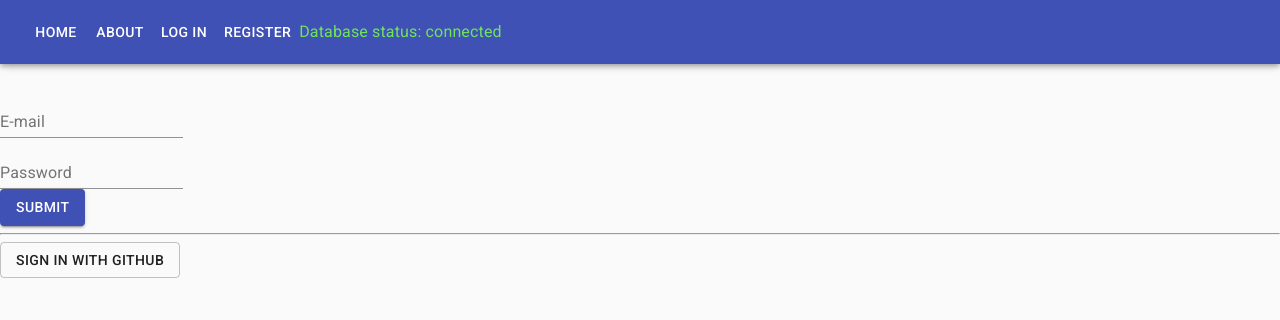
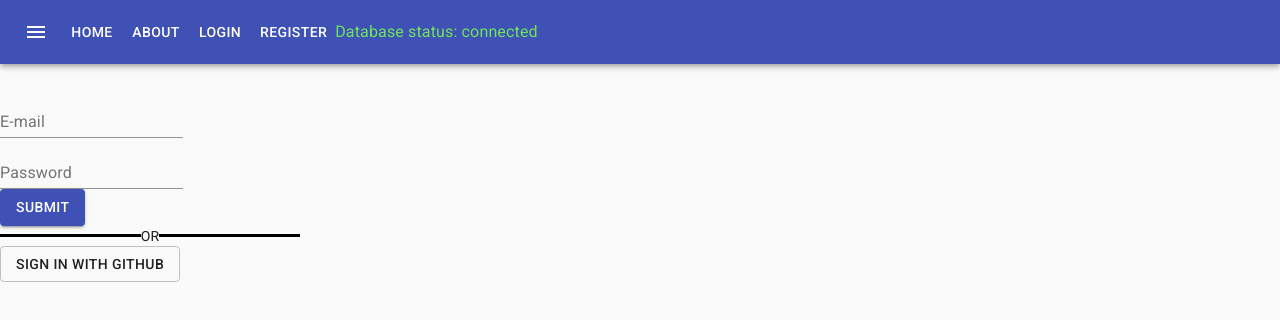
Before and after one commit to vinc01100101/nextjs-auth-vince, a Next.js app: page /login in a window 1280 px wide. Shown: the top 320 px of the page. Built offline with nearby package versions, Linux system fonts and the light colour scheme; no server answers.

Commit message:
Link login page

```diff
--- a/pages/login.js
+++ b/pages/login.js
@@ -15,6 +15,18 @@ import { makeStyles } from "@material-ui/core/styles";
 const useStyles = makeStyles({
   errMsg: {
     color: "red",
+  },
+  separator: {
+    display: "flex",
+    alignItems: "center",
+    textAlign: "center",
+    width: 300,
+
+    "&::after , &::before": {
+      content: "''",
+      flex: 1,
+      borderTop: "3px solid #000",
+    },
   },
 });
 
@@ -74,7 +86,7 @@ export default function SignIn({ csrfToken, error }) {
             Submit
           </Button>
         </form>
-        <hr />
+        <div className={classes.separator}>OR</div>
         <Button variant="outlined" onClick={() => signIn("github")}>
           Sign in with GitHub
         </Button>
--- a/src/components/Nav.js
+++ b/src/components/Nav.js
@@ -2,6 +2,7 @@ import Link from "next/link";
 import { useState, useEffect } from "react";
 import { signIn, signOut, useSession } from "next-auth/client";
 import { makeStyles } from "@material-ui/core/styles";
+import MenuIcon from "@material-ui/icons/Menu";
 import {
   AppBar,
   Avatar,
@@ -9,7 +10,6 @@ import {
   Typography,
   Button,
   IconButton,
-  MenuIcon,
 } from "@material-ui/core";
 
 const useStyles = makeStyles({
@@ -19,6 +19,9 @@ const useStyles = makeStyles({
   db: {
     justifySelf: "flex-end",
     color: "#70e35c",
+  },
+  hr: {
+    height: 30,
   },
 });
 const Nav = () => {
@@ -46,6 +49,14 @@ const Nav = () => {
   return (
     <AppBar className={classes.nav}>
       <Toolbar>
+        <IconButton
+          edge="start"
+          className={classes.menuButton}
+          color="inherit"
+          aria-label="menu"
+        >
+          <MenuIcon />
+        </IconButton>
         <Link href="/">
           <a>
             <Button color="inherit">Home</Button>
@@ -56,9 +67,17 @@ const Nav = () => {
             <Button color="inherit">About</Button>
           </a>
         </Link>
-        <Button color="inherit" onClick={session ? signOut : signIn}>
-          {session ? "Log out" : "Log in"}
-        </Button>
+        {session ? (
+          <Button color="inherit" onClick={signOut}>
+            Logout
+          </Button>
+        ) : (
+          <Link href="/login">
+            <a>
+              <Button color="inherit">Login</Button>
+            </a>
+          </Link>
+        )}
         {session ? (
           <>
             <Avatar src={session.user.image} />
```
